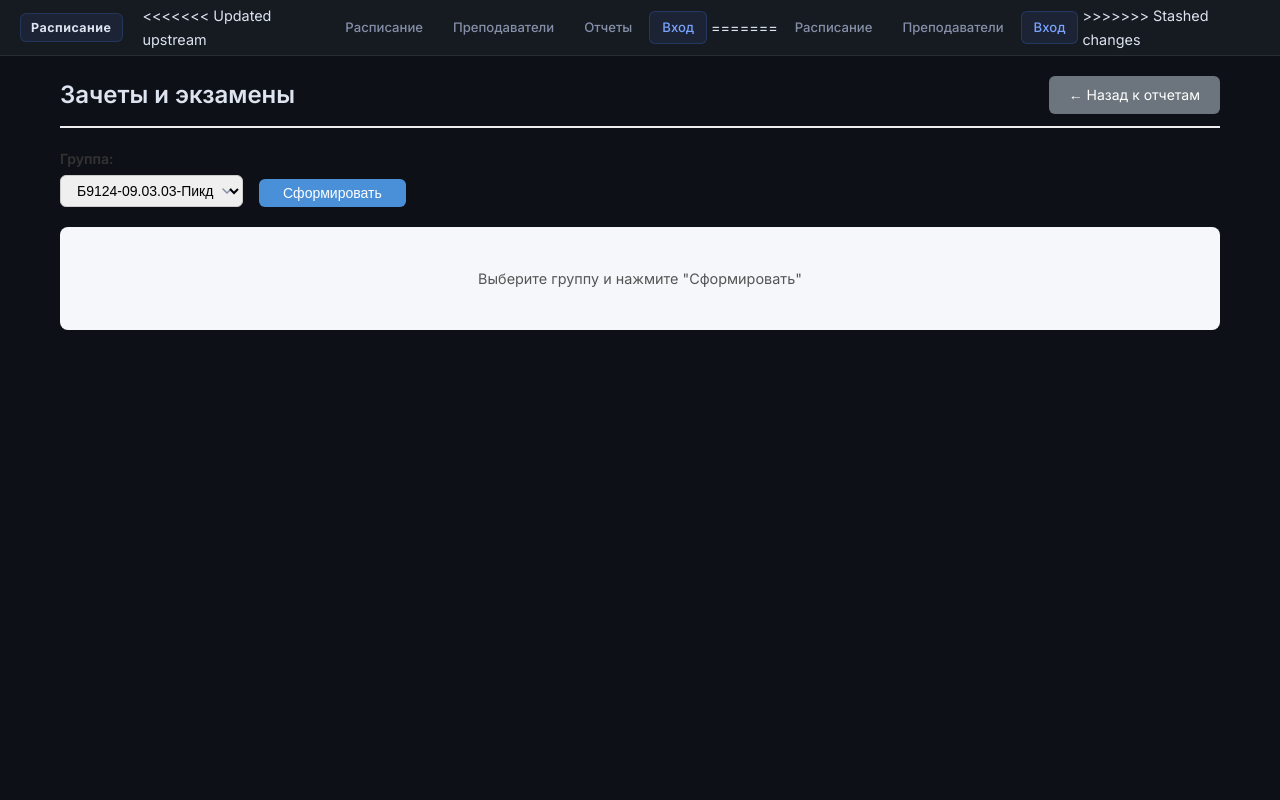
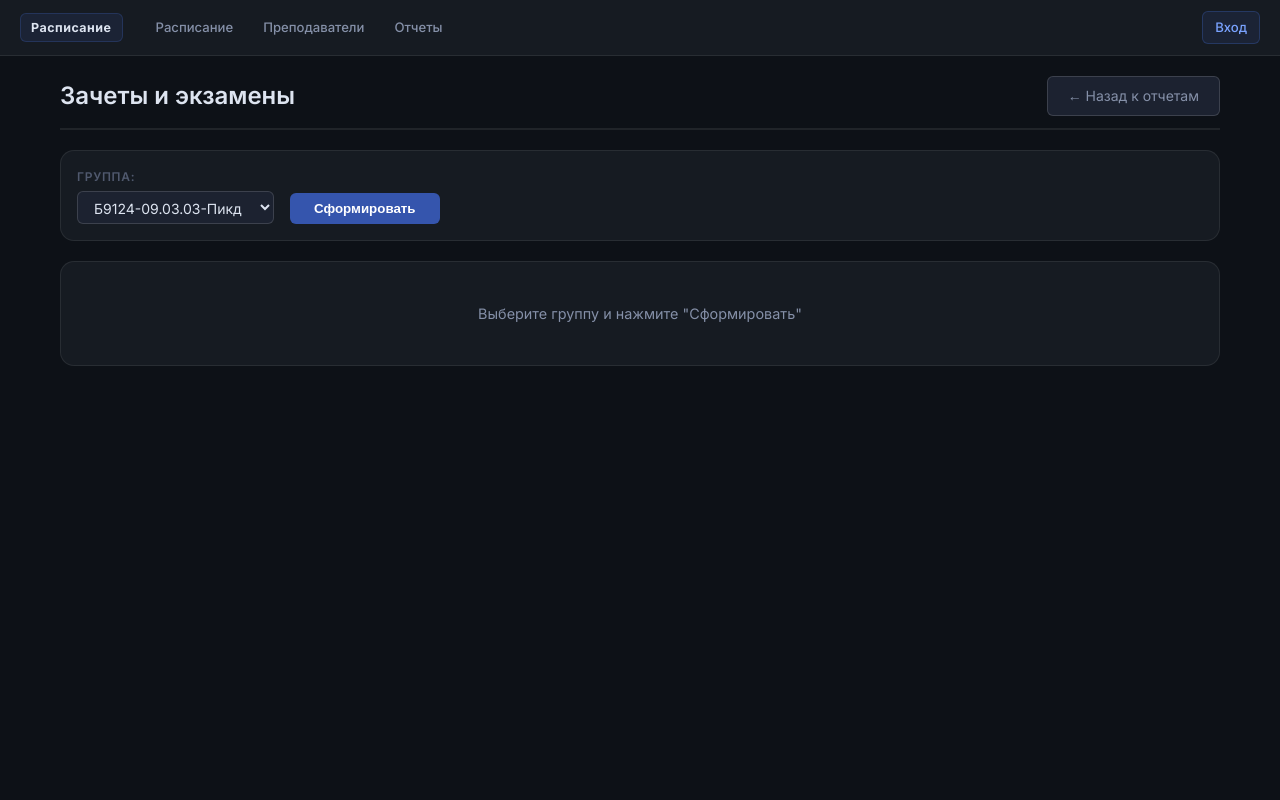
Before and after one commit to OficerKot/Schedule, a PHP site: page /pages/report_exams.php in a window 1280 px wide. Run offline with PHP 8.4, Linux system fonts and the light colour scheme.

Commit message:
разрешен конфликт header

```diff
--- a/assets/css/general.css
+++ b/assets/css/general.css
@@ -11,7 +11,7 @@
   --border: rgba(255, 255, 255, 0.08);
   --border-mid: rgba(255, 255, 255, 0.14);
 
-  --accent: #4f7fff;
+  --accent: #3555ad;
   --accent-glow: rgba(79, 127, 255, 0.16);
   --accent-dim: rgba(79, 127, 255, 0.09);
 
--- a/assets/css/reports.css
+++ b/assets/css/reports.css
@@ -1,193 +1,187 @@
-/* ==========================================
-   МИНИМАЛЬНЫЙ CSS ДЛЯ СТРАНИЦЫ ОТЧЕТОВ
-   ========================================== */
-
-/* ---------- ОБЩИЕ КОНТЕЙНЕРЫ ---------- */
-
-.reports-page {
-    max-width: 1200px;
-    margin: 0 auto;
-    padding: 20px;
-}
-
+/*  ОБЩИЕ КОНТЕЙНЕРЫ  */
+.reports-page,
 .report-page {
   max-width: 1200px;
   margin: 0 auto;
   padding: 20px;
 }
 
-/* ---------- ЗАГОЛОВКИ ---------- */
-
 .reports-page h1 {
   font-size: 28px;
+  color: var(--t-primary);
   margin-bottom: 4px;
 }
-
 .report-page h2 {
   font-size: 24px;
+  color: var(--t-primary);
   margin: 0;
 }
-
 .subtitle {
-    color: #666;
+  color: var(--t-secondary);
   margin-bottom: 24px;
 }
 
-/* ---------- ШАПКА ОТЧЕТА (заголовок + кнопка "Назад") ---------- */
-
+/* ---------- ШАПКА ОТЧЕТА ---------- */
 .report-header {
   display: flex;
   justify-content: space-between;
   align-items: center;
   margin-bottom: 20px;
   padding-bottom: 12px;
-    border-bottom: 2px solid #eee;
+  border-bottom: 2px solid var(--border);
 }
-
 .back-btn {
   padding: 8px 20px;
-    background: #6c757d;
-    color: #fff;
+  background: var(--surface-2);
+  color: var(--t-secondary);
   text-decoration: none;
-    border-radius: 6px;
+  border-radius: var(--r-sm);
+  border: 1px solid var(--border-mid);
   font-size: 14px;
-    transition: background 0.2s;
+  transition: 0.2s;
 }
-
 .back-btn:hover {
-    background: #5a6268;
+  background: var(--surface-3);
+  color: var(--t-primary);
 }
 
 /* ---------- СЕТКА КАРТОЧЕК ОТЧЕТОВ ---------- */
-
 .reports-grid {
   display: grid;
   grid-template-columns: repeat(auto-fill, minmax(240px, 1fr));
   gap: 20px;
 }
-
-/* ---------- КАРТОЧКА ОТЧЕТА ---------- */
-
 .report-card {
   display: flex;
   flex-direction: column;
   align-items: center;
   text-align: center;
   padding: 24px 16px;
-    background: #fff;
-    border: 1px solid #ddd;
-    border-radius: 12px;
+  background: var(--surface);
+  border: 1px solid var(--border);
+  border-radius: var(--r-lg);
+  cursor: pointer;
+  transition:
+    border-color 0.2s,
+    box-shadow 0.2s,
+    transform 0.2s;
+}
+.report-card:hover {
+  border-color: var(--accent);
+  box-shadow: 0 4px 16px var(--accent-glow);
+  transform: translateY(-3px);
+}
+.report-card .icon {
+  font-size: 40px;
+}
+.report-card h3 {
+  margin: 8px 0 4px 0;
+  font-size: 18px;
+  color: var(--t-primary);
+}
+.report-card p {
+  margin: 0 0 12px 0;
+  font-size: 14px;
+  color: var(--t-secondary);
+}
+.btn-open {
+  padding: 6px 24px;
+  background: var(--accent);
+  color: #fff;
+  border: none;
+  border-radius: var(--r-sm);
+  font-size: 14px;
   cursor: pointer;
   transition: 0.2s;
 }
-
-.report-card:hover {
-    border-color: #4a90d9;
-    box-shadow: 0 4px 12px rgba(0,0,0,0.08);
-    transform: translateY(-2px);
-}
-
-.report-card .icon {
-    font-size: 40px;
-}
-
-.report-card h3 {
-    margin: 8px 0 4px 0;
-    font-size: 18px;
-}
-
-.report-card p {
-    margin: 0 0 12px 0;
-    font-size: 14px;
-    color: #666;
-}
-
-.btn-open {
-    padding: 6px 24px;
-    background: #4a90d9;
-    color: #fff;
-    border: none;
-    border-radius: 6px;
-    font-size: 14px;
-    cursor: pointer;
-}
-
 .btn-open:hover {
-    background: #357abd;
+  background: #304788;
 }
 
 /* ---------- ФИЛЬТРЫ ---------- */
-
 .filters {
   display: flex;
   flex-wrap: wrap;
   gap: 16px;
   align-items: flex-end;
   margin-bottom: 20px;
+  padding: 16px;
+  background: var(--surface);
+  border-radius: var(--r-lg);
+  border: 1px solid var(--border);
 }
-
 .filter-group {
   display: flex;
   flex-direction: column;
   gap: 4px;
 }
-
 .filter-group label {
-    font-size: 14px;
+  font-size: 12px;
   font-weight: 600;
-    color: #333;
+  text-transform: uppercase;
+  letter-spacing: 0.06em;
+  color: var(--t-muted);
 }
-
 .filter-group select {
   padding: 6px 12px;
-    border: 1px solid #ccc;
-    border-radius: 6px;
+  background: var(--surface-2);
+  border: 1px solid var(--border-mid);
+  border-radius: var(--r-sm);
+  color: var(--t-primary);
   font-size: 14px;
   min-width: 180px;
+  font-family: var(--ff);
 }
-
+.filter-group select:focus {
+  border-color: var(--accent);
+  box-shadow: 0 0 0 3px var(--accent-glow);
+}
 #loadReportBtn {
-    padding: 6px 24px;
-    background: #4a90d9;
+  padding: 8px 24px;
+  background: var(--accent);
   color: #fff;
   border: none;
-    border-radius: 6px;
-    font-size: 14px;
+  border-radius: var(--r-sm);
+  font-weight: 600;
   cursor: pointer;
+  transition: 0.2s;
 }
-
 #loadReportBtn:hover {
-    background: #357abd;
+  background: #6a91ff;
 }
 
 /* ---------- ТАБЛИЦЫ ---------- */
-
 .report-table {
   width: 100%;
   border-collapse: collapse;
   font-size: 14px;
   margin-top: 8px;
 }
-
 .report-table th {
-    background: #f5f7fa;
+  background: var(--surface-2);
+  color: var(--t-muted);
   padding: 10px 12px;
+  border: 1px solid var(--border);
   text-align: left;
-    border-bottom: 2px solid #ddd;
-    font-weight: 600;
+  font-weight: 700;
+  text-transform: uppercase;
+  font-size: 12px;
+  letter-spacing: 0.05em;
 }
-
 .report-table td {
   padding: 8px 12px;
-    border-bottom: 1px solid #eee;
+  border: 1px solid var(--border);
+  color: var(--t-primary);
+  background: var(--surface);
 }
-
-.report-table tr:hover {
-    background: #f8f9ff;
+.report-table tr:nth-child(even) td {
+  background: var(--surface-2);
+}
+.report-table tr:hover td {
+  background: var(--surface-3);
 }
 
 /* ---------- БЭЙДЖИ ТИПОВ ЗАНЯТИЙ ---------- */
-
 .type-badge {
   display: inline-block;
   padding: 2px 12px;
@@ -195,75 +189,76 @@
   font-size: 12px;
   font-weight: 500;
 }
-
-.type-badge.Лекция { background: #e3f2fd; color: #1565c0; }
-.type-badge.Практика { background: #e8f5e9; color: #2e7d32; }
-.type-badge.Лабораторная { background: #fff3e0; color: #e65100; }
-.type-badge.Зачёт { background: #f3e5f5; color: #7b1fa2; }
-.type-badge.Экзамен { background: #ffebee; color: #c62828; }
+.type-badge.Лекция {
+  background: rgba(59, 130, 246, 0.2);
+  color: #60a5fa;
+}
+.type-badge.Практика {
+  background: rgba(34, 201, 142, 0.2);
+  color: #34d399;
+}
+.type-badge.Лабораторная {
+  background: rgba(245, 158, 11, 0.2);
+  color: #fbbf24;
+}
+.type-badge.Зачёт {
+  background: rgba(139, 92, 246, 0.2);
+  color: #a78bfa;
+}
+.type-badge.Экзамен {
+  background: rgba(239, 68, 68, 0.2);
+  color: #f87171;
+}
 
 /* ---------- СОСТОЯНИЯ ---------- */
-
-.loading {
+.loading,
+.empty,
+.info {
   text-align: center;
   padding: 40px;
-    color: #666;
+  background: var(--surface);
+  border-radius: var(--r-lg);
+  border: 1px solid var(--border);
+  color: var(--t-secondary);
 }
-
 .error {
   text-align: center;
   padding: 40px;
-    color: #c62828;
-    background: #ffebee;
-    border-radius: 8px;
+  background: rgba(239, 68, 68, 0.1);
+  border-radius: var(--r-lg);
+  border: 1px solid rgba(239, 68, 68, 0.3);
+  color: #f87171;
 }
-
-.empty {
-    text-align: center;
-    padding: 40px;
-    color: #666;
-    background: #f9f9f9;
-    border-radius: 8px;
-}
-
-.info {
-    text-align: center;
-    padding: 40px;
-    color: #555;
-    background: #f5f7fa;
-    border-radius: 8px;
+.loading {
+  color: var(--t-muted);
 }
 
 /* ---------- КНОПКИ ЭКСПОРТА ---------- */
-
 .export-buttons {
   display: flex;
   gap: 12px;
   margin-top: 16px;
 }
-
 .export-buttons button {
   padding: 8px 20px;
   border: none;
-    border-radius: 6px;
+  border-radius: var(--r-sm);
   font-size: 14px;
   cursor: pointer;
+  font-weight: 600;
+  transition: 0.2s;
 }
-
 .export-buttons button:first-child {
   background: #1a73e8;
   color: #fff;
 }
-
 .export-buttons button:first-child:hover {
   background: #1557b0;
 }
-
 .export-buttons button:last-child {
   background: #0f9d58;
   color: #fff;
 }
-
 .export-buttons button:last-child:hover {
   background: #0b7a45;
 }
--- a/includes/header.php
+++ b/includes/header.php
@@ -1,22 +1,14 @@
 <header>
     <?php
-	// Определяем базовый путь в зависимости от текущей страницы
+    // Определяем базовый путь: если мы в папке pages/, то добавляем ../, иначе пусто
     $basePath = (strpos($_SERVER['SCRIPT_NAME'], '/pages/') !== false) ? '../' : '';
     ?>
     <div class="headerBtnsContainer">
-<<<<<<< Updated upstream
-		<a href="<?= $basePath ?>index.php" style="text-decoration: none;">Расписание</a>
-		<a href="<?= $basePath ?>pages/teachersInfo.php" style="text-decoration: none;">Преподаватели</a>
-		<a href="<?= $basePath ?>pages/reports.php" style="text-decoration: none;" class="active">Отчеты</a>
-
-		<a href="#" id="loginLink" style="text-decoration: none; color: #007bff;">Вход</a>
-		<button id="adminPanelBtn" style="display: none; margin-left: 10px;">Админ-панель</button>
-=======
-		<a href="../index.php">Расписание</a>
-		<a href="../pages/teachersInfo.php">Преподаватели</a>
-		<a href="#" id="loginLink">Вход</a>
-		<button id="adminPanelBtn" style="display: none;"> Админ</button>
->>>>>>> Stashed changes
+        <a href="<?= $basePath ?>index.php" style="text-decoration: none;"> Расписание</a>
+        <a href="<?= $basePath ?>pages/teachersInfo.php" style="text-decoration: none;"> Преподаватели</a>
+        <a href="<?= $basePath ?>pages/reports.php" style="text-decoration: none;"> Отчеты</a>
+        <a href="#" id="loginLink" style="text-decoration: none; color: #007bff;"> Вход</a>
+        <button id="adminPanelBtn" style="display: none; margin-left: 10px;"> Админ</button>
     </div>
 </header>
 
@@ -24,7 +16,7 @@
 <div id="loginModal" class="modal">
     <div class="modal-content">
         <span class="close-modal">&times;</span>
-		<h2>Вход в систему</h2>
+        <h2> Вход в систему</h2>
         <form id="loginForm" class="authForm">
             <div class="form-group">
                 <label for="loginUsername">Логин</label>
--- a/package.json
+++ b/package.json
@@ -8,6 +8,6 @@
     "watch": "tsc -w"
   },
   "devDependencies": {
-    "typescript": "^5.5.4"
+    "typescript": "^5.9.3"
   }
 }
```
Also changed, not shown: pages/teachersInfo.php (+34 -16 lines), package-lock.json. Lines whose indentation alone changed are shown as unchanged.
